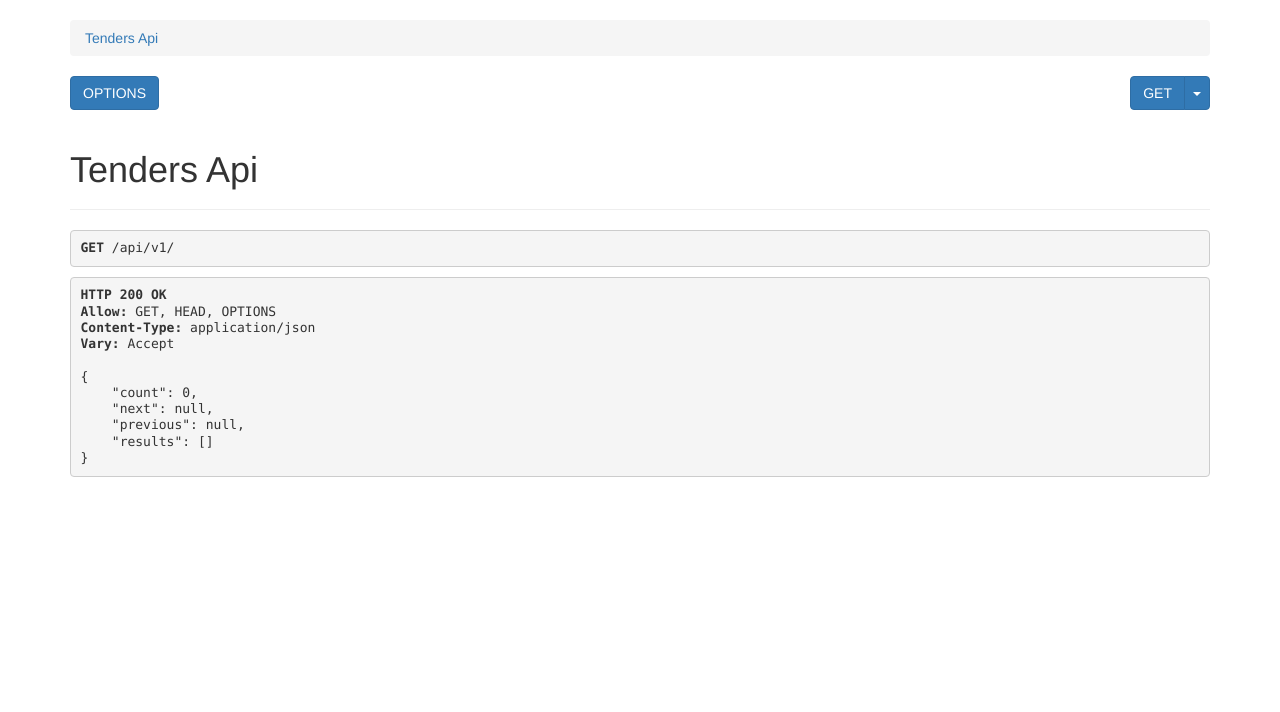
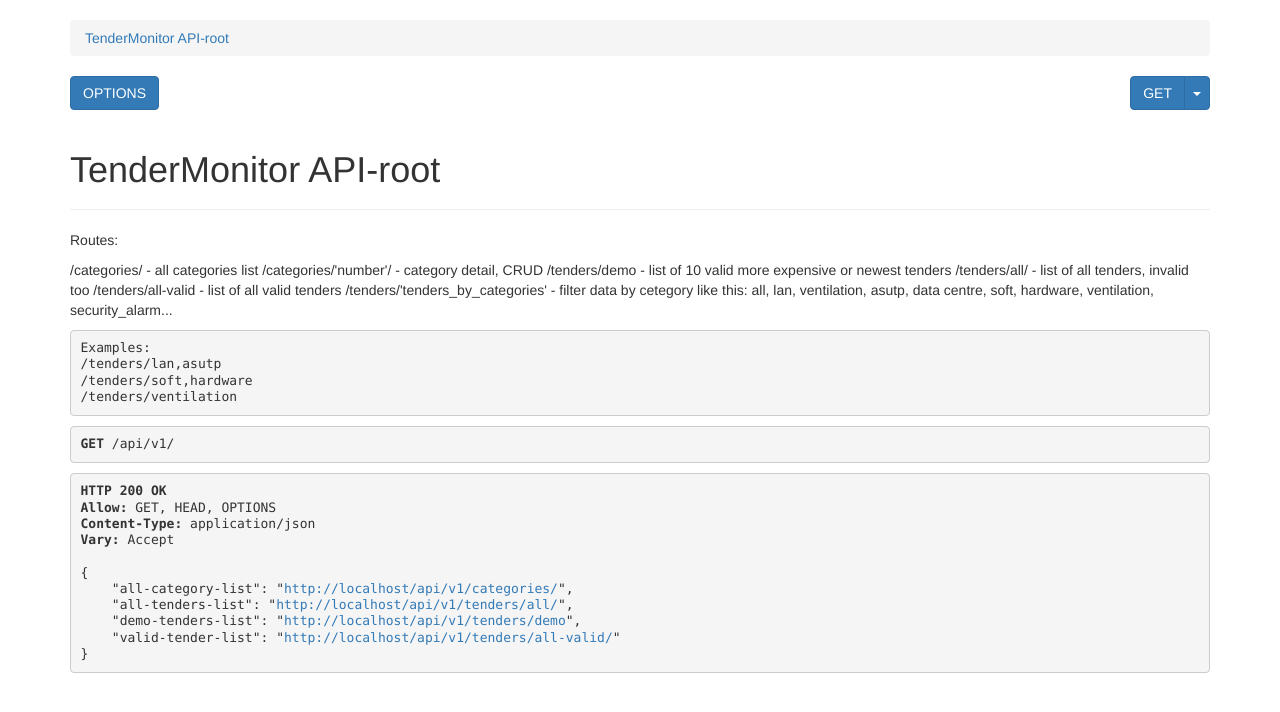
Before and after one commit to caravan4eg/monitor2, a Django app: page /api/v1/ in a window 1280 px wide. Shown: the part 51-763 px from the top of the page. Run offline with Django 3.2, Linux system fonts and the light colour scheme; data that the repository does not hold is empty; parts of the project's set-up code (start-up, migrations or seed data) failed here and were passed over; some libraries are stand-ins or nearby versions.

Commit message:
Installed and added to settings.py CORS and django-filters

```diff
--- a/api/serializers.py
+++ b/api/serializers.py
@@ -1,9 +1,25 @@
 # api/serializers.py
 from rest_framework import serializers
-from django_app.models import Tenders
+from django_app.models import Tenders, KeyWord
+from django.utils.timesince import timeuntil
 
-class TendersSerializer(serializers.ModelSerializer):
+
+class TenderSerializer(serializers.ModelSerializer):
+
+    time_left = serializers.SerializerMethodField()
+
+    def get_time_left(self, object):
+        time_delta = timeuntil(object.deadline)
+        return time_delta
+
     class Meta:
         model = Tenders
-        # fields = ('number',)
+        # fields = '__all__'
+        exclude = ('created_at', 'updated_at')
+
+
+class CategorySerializer(serializers.ModelSerializer):
+
+    class Meta:
+        model = KeyWord
         fields = '__all__'
--- a/api/urls.py
+++ b/api/urls.py
@@ -1,7 +1,55 @@
+# from django.urls import path
+# from .views import TendersAPIView
+
+
+# urlpatterns = [
+#         path('', TendersAPIView.as_view(), name='api'),
+
+#     ]
+
+# # old
+
 from django.urls import path
-from .views import TendersAPIView
+from .views import (
+                    AllTendersList,
+                    ApiRoot,
+                    CategoryList,
+                    CategoryDetail,
+                    DemoTendersList,
+                    FilteredTenderList,
+                    TenderList,)
 
 
 urlpatterns = [
-        path('', TendersAPIView.as_view(), name='api'),
+
+               path('',
+                    ApiRoot.as_view(),
+                    name=ApiRoot.name),
+
+               path('categories/',
+                    CategoryList.as_view(),
+                    name=CategoryList.name),
+
+               path('categories/<int:pk>/',
+                    CategoryDetail.as_view(),
+                    name=CategoryDetail.name),
+
+               # without any filters and invalid tenders too
+               path('tenders/all/',
+                    AllTendersList.as_view(),
+                    name=AllTendersList.name),
+
+               path('tenders/all-valid/',
+                    TenderList.as_view(),
+                    name=TenderList.name),
+
+               path('tenders/demo',
+                    DemoTendersList.as_view(),
+                    name=DemoTendersList.name),
+
+               path('tenders/<tenders_by_categories>/',
+                    FilteredTenderList.as_view(),
+                    name=FilteredTenderList.name),
+
+
     ]
--- a/api/views.py
+++ b/api/views.py
@@ -1,8 +1,198 @@
 # api/views.py
 from rest_framework import generics
-from django_app.models import Tenders
-from .serializers import TendersSerializer
+from django_app.models import Tenders, KeyWord
+from .serializers import TenderSerializer, CategorySerializer
 
+from datetime import date, datetime
+from rest_framework.response import Response
+from rest_framework.reverse import reverse
+from django_filters.rest_framework import DjangoFilterBackend
+from .filters import SearchFilter, byWordFilter
+
+from django_filters import rest_framework as filters
+from django.db.models import Q
+
+from rest_framework.viewsets import ModelViewSet
+
+from django_filters import AllValuesFilter, DateTimeFilter, NumberFilter, CharFilter, BaseInFilter
+
+#  old -----------------------------------------------
 class TendersAPIView(generics.ListAPIView):
     queryset = Tenders.objects.all()
-    serializer_class = TendersSerializer
+    serializer_class = TenderSerializer
+#  old -----------------------------------------------
+
+class CategoryList(generics.ListAPIView):
+    """Categories list"""
+    queryset = KeyWord.objects.all()
+    serializer_class = CategorySerializer
+    name = "All categories list"
+
+    filter_backends = (filters.DjangoFilterBackend,)
+    # filter_fields = ('category_name', 'category_descr',)
+    search_fields = (
+        '^category_name',
+        '^category_descr',
+        )
+
+
+# TODO: потом сделать радактируемой только для администратора
+class CategoryDetail(generics.RetrieveUpdateDestroyAPIView):
+    """Create, read, update, delete category"""
+    queryset = KeyWord.objects.all()
+    serializer_class = CategorySerializer
+    name = "Category detail"
+
+
+class DemoTendersList(generics.ListAPIView):
+    """Last or more expensive valid tenders """
+    today = date.today()
+    queryset = Tenders.objects.filter(deadline__gte=today)[:10]
+    serializer_class = TenderSerializer
+    name = 'Demo tenders-list'
+
+
+class TenderList(generics.ListAPIView):
+    """All valid tenders list
+    you can search by any word like this
+    .../api/tenders/all-valid?search_word=Гродно
+    """
+    name = 'TenderList'
+    serializer_class = TenderSerializer
+
+    filter_backends = (filters.DjangoFilterBackend,)
+    filter_class = byWordFilter
+
+    def get_queryset(self):
+        valid_tenders = Tenders.objects.filter(deadline__gte=date.today())
+        return valid_tenders
+
+    # появляется фильтр в закладке и хорошо ищет по слову или части
+    # тк в фильтре указано contains
+
+
+    # появляются в фильтры ф закладке Filters, но так НЕ находит ничего
+    # видимо ищет единстевнное слово а не вхождения
+    # filter_fields = ('description', 'customer',)
+    # search_fields = ('^description',)
+
+
+class AllTendersList(generics.ListAPIView):
+    """All tenders list"""
+    # without any filters
+    queryset = Tenders.objects.all()
+    serializer_class = TenderSerializer
+    name = 'All tenders list'
+    # search in tenders
+    filter_backends = (DjangoFilterBackend,)
+    filter_class = byWordFilter
+
+class FilteredTenderList(generics.ListAPIView):
+    """ /tenders/'here one or some keywords' from list below:
+        all, asutp, data centre, lan, soft, hardware, ventilation, security_alarm...
+        For example: <host>/api/tenders/lan,asutp
+    """
+
+    name = 'Tenders list filtered by categories'
+    serializer_class = TenderSerializer
+
+    filter_backends = (DjangoFilterBackend,)
+    filter_class = byWordFilter
+
+    def get_queryset(self):
+        """
+        This view should return a list of all tenders for
+        categories as determined by the category_request portion of the URL.
+        """
+
+        wanted_items = set()
+        category_list = (
+                        'all',
+                        'asutp',
+                        'data centre',
+                        'lan',
+                        'soft, hardware',
+                        'ventilation',
+                        'security_alarm'
+                    )
+
+        # get list requested categories from GET request
+        # and check if they are in category_list
+
+        requested_categories = [
+                                category.strip() for category in category_list
+                                if category in self.kwargs['tenders_by_categories'].lower()
+                                ]
+
+        if 'all' in requested_categories:
+            return Tenders.objects.filter(deadline__gte=date.today())
+
+        for category in requested_categories:
+            obj = KeyWord.objects.get(category_name__startswith=category)
+            plus_keywords = [word.strip() for word in obj.plus_keywords.split(',')]
+            minus_keywords =[word.strip() for word in obj.minus_keywords.split(',')]
+            print('Requested CATEGORY: ', category)
+
+        # filter by plus_keywords
+        # TODO: improve filter
+        #           now filters both by IP:
+        #           ip networks - good
+        #           PhilIPs - bad
+            for word in plus_keywords:
+                for item in Tenders.objects.filter(
+                                                Q(deadline__gte=date.today()),
+                                                Q(description__icontains=word),
+                                                ):
+                    print('----------------------------------------------')
+                    print('Tender filtered by word: ', word)
+                    print('Number: ', item.number)
+                    print('Description: ', item.description)
+                    print('----------------------------------------------\n')
+
+                    wanted_items.add(item.pk)
+
+        # TODO: add using minus word
+        # for word in minus_keywords:
+        #     for item in wanted_items:
+        #         if word in item:
+        #             wanted_items.remove(item.pk)
+
+        return Tenders.objects.filter(pk__in=wanted_items)
+
+
+class ApiRoot(generics.GenericAPIView):
+    # TODO: add info and docs about project
+    """
+        Routes:
+
+        /categories/ - all categories list
+        /categories/'number'/ - category detail, CRUD
+        /tenders/demo - list of 10 valid more expensive or newest tenders
+        /tenders/all/ - list of all tenders, invalid too
+        /tenders/all-valid - list of all valid tenders
+        /tenders/'tenders_by_categories' - filter data by cetegory like this:
+            all, lan, ventilation, asutp, data centre, soft, hardware, ventilation,
+            security_alarm...
+
+            Examples:
+            /tenders/lan,asutp
+            /tenders/soft,hardware
+            /tenders/ventilation
+      """
+    name = 'TenderMonitor API-root'
+
+    def get(self, request, *args, **kwargs):
+        return Response({
+                        'all-category-list': reverse(CategoryList.name,
+                                                    request=request),
+
+                        'all-tenders-list': reverse(AllTendersList.name,
+                                                    request=request),
+
+                        'demo-tenders-list': reverse(DemoTendersList.name,
+                                                     request=request),
+
+                        'valid-tender-list': reverse(TenderList.name,
+                                                     request=request),
+
+                        })
```
Also changed, not shown: api/filters.py (added, +65 -0 lines), django_project/settings.py (+13 -15 lines), templates/base.html (+3 -4 lines), templates/home.html (+10 -6 lines), 2 other files.
